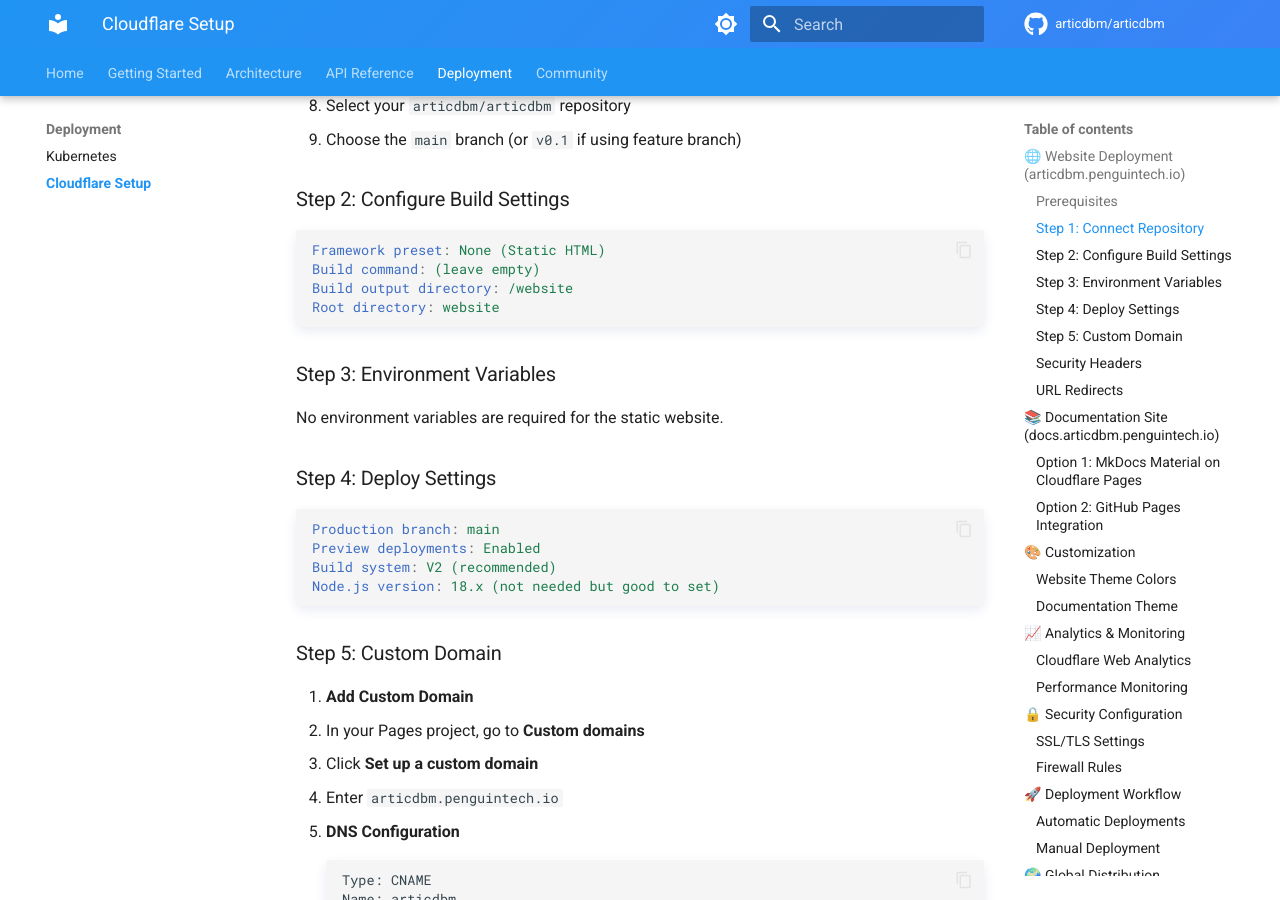
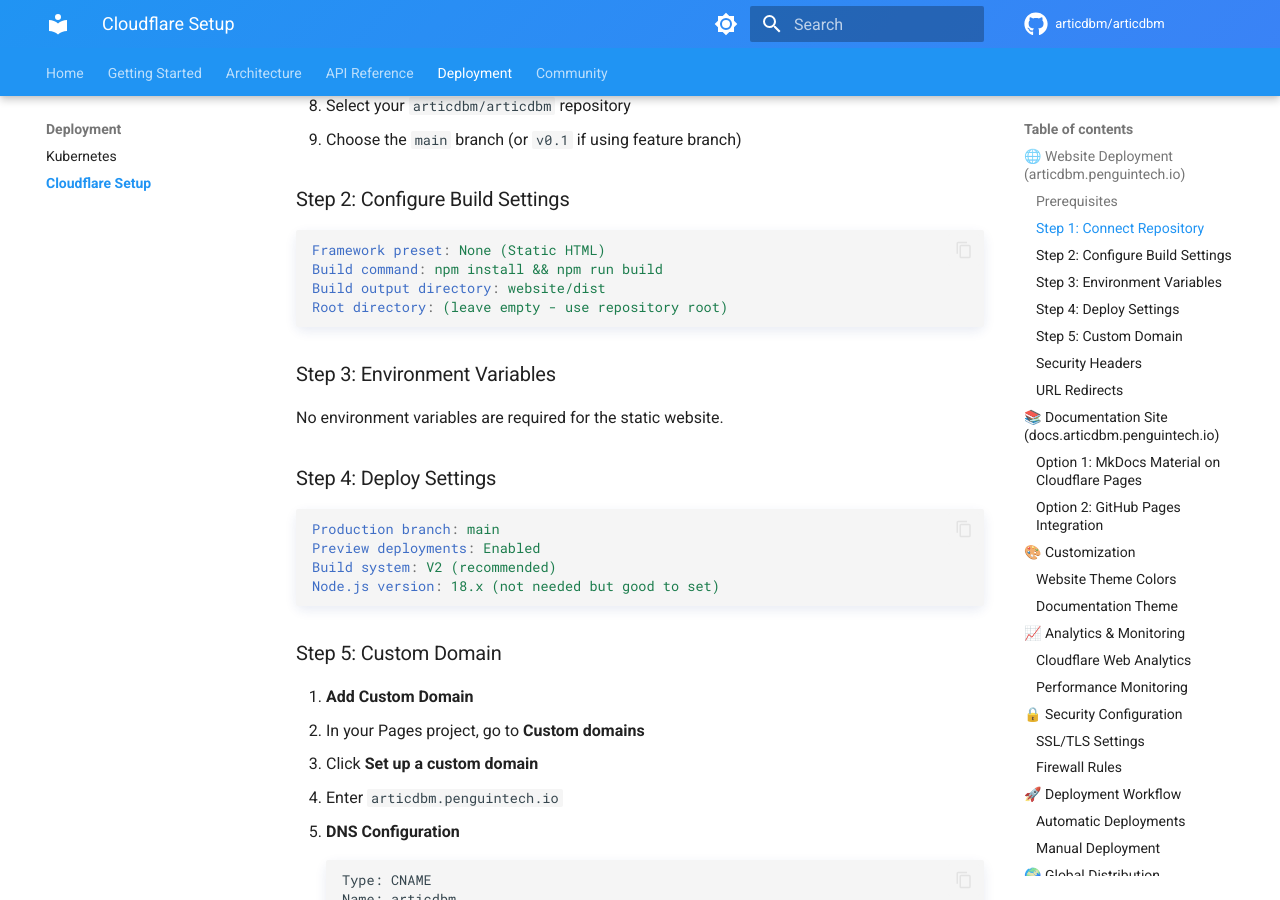
Before and after one commit to penguintechinc/ArticDBM, an MkDocs documentation site: the page built from docs/cloudflare-setup.md, in a window 1280 px wide and 900 px high, scrolled down 743 px. Built offline with MkDocs 1.6.1 and Material for MkDocs 9.7.7, drawn with Linux system fonts in a browser that asks for light colours; comment, search, counter and statistics services are not loaded; the version menu is left out.

Commit message:
fix: Update website build to output to dist directory for Cloudflare Pages
- Modified npm build script to copy files to dist/ folder
- Added website/.gitignore to exclude build output
- Updated Cloudflare setup documentation with correct build configuration
- This resolves the "Output directory not found" error in Cloudflare Pages

🤖 Generated with [Claude Code](https://claude.ai/code)

Co-Authored-By: Claude <noreply@anthropic.com>

````diff
--- a/docs/cloudflare-setup.md
+++ b/docs/cloudflare-setup.md
@@ -26,9 +26,9 @@ This guide covers deploying the ArticDBM website and documentation to Cloudflare
 
 ```yaml
 Framework preset: None (Static HTML)
-Build command: (leave empty)
-Build output directory: /website
-Root directory: website
+Build command: npm install && npm run build
+Build output directory: website/dist
+Root directory: (leave empty - use repository root)
 ```
 
 ### Step 3: Environment Variables
--- a/website/package.json
+++ b/website/package.json
@@ -4,7 +4,7 @@
   "description": "ArticDBM Website for Cloudflare Pages",
   "main": "index.html",
   "scripts": {
-    "build": "echo 'Static site - no build needed'",
+    "build": "mkdir -p dist && cp -r *.html *.css *.js _headers _redirects README.md dist/",
     "dev": "python -m http.server 8080",
     "deploy": "echo 'Deploy to Cloudflare Pages'"
   },
````
Also changed, not shown: 1 other file.
